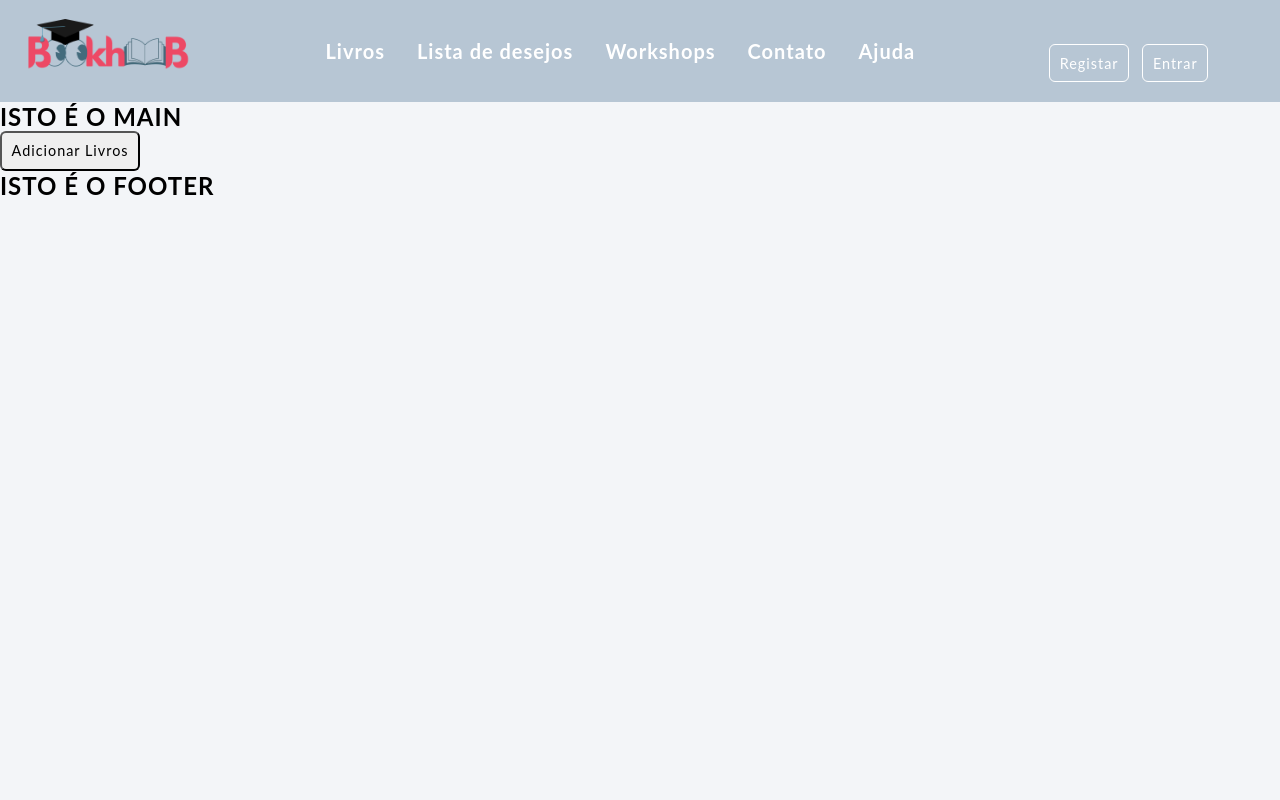
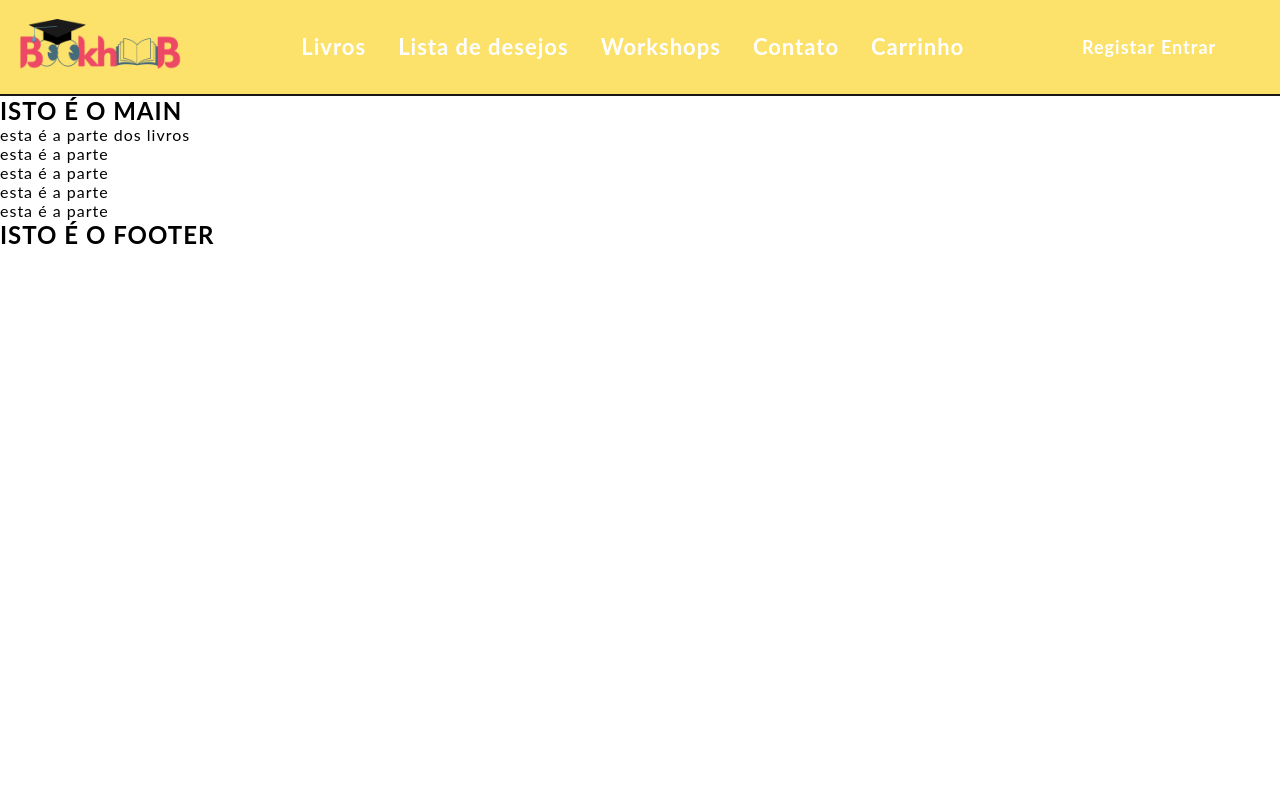
Before and after one commit to GomesGuilhermePT07/bookhub, a PHP site: page / in a window 1280 px wide. Run offline with PHP 8.4, Linux system fonts and the light colour scheme; some web fonts are replaced.

Commit message:
mudei a cor do header

```diff
--- a/assets/css/index_style.css
+++ b/assets/css/index_style.css
@@ -10,39 +10,28 @@
 
 :root{
     --color-dark1: #181818;
-    --color-dark2: #414141;
-    --color-dark3: #a3a3a3;
     --color-red1: #e52b4b;
-    /*--color-blue1: #426877;*/
-    --color-blue1: #7d9ab3;
-    --color-blue2: #8fa7bb;
-    --color-blue3: #9aafc2;
-    --color-blue4: #b7c6d4;
-    --color-blue5: #cad5df;
-    --color-blue6: #d8e0e7;
-    --color-blue7: #e9edf1;
-    --color-blue8: #f3f5f8;
+    --color-header: #fce16b;
+    --color-letters-header: #696969;
+    --color-footer: #ede6d6;
     --color-white: #ffffff;
-    /*--color-grey: #707070;
-    --color-grey1: #d4d4d4;
-    --color-grey2: #dddddd;*/
 }
 
 body{
-    background-color: var(--color-blue8);
+    background-color: var(--color-white);
     height: 100vh;
 }
 
 header{
-    font-size: 50px;
     font-weight: bold;
     display: flex;
     justify-content: space-around;
+    border-bottom: 2px solid var(--color-dark1);
     align-items: center;
     gap: 1rem;
     padding: .8rem;
     min-height: 60px;
-    background-color: var(--color-blue4);
+    background-color: var(--color-header);
 }
 
 .box-img-header{
@@ -63,50 +52,37 @@ nav{
 }
 
 .nav-links{
+    font-size: 22px;
     text-decoration: none;
     color: var(--color-white);
 }
 
 .nav-links:hover{
-    font-size: 25px;
-    color: var(--color-blue1);
+    color: var(--color-dark1);
     transition: .4s;
 }
 
 .nav-links:not(:hover){
-    font-size: 20px;
     color: var(--color-white);
     transition: .4s;
 }
 
-.box-btn-action{
-    display: flex;
-    gap: 2rem;
-}
-
-button{
-    padding: .6rem;
-    font-size: .9rem;
-    border-radius: 6px;
-    cursor: pointer;
-}
-
-.btn-action{
-    background-color: transparent;
-    border: 1.5px solid var(--color-white);
-    color: var(--color-white);
-}
-
-.btn-action:hover{
-    background-color: var(--color-blue1);
-    transition: .4s;
-}
-
-.btn-action-ref{
+.btn-action-ref, .btn-action-ref1{
+    font-size: 18px;
     text-decoration: none;
     color: var(--color-white);
 }
 
-.btn-action-ref:hover{
+.btn-action-ref1{
+    margin-left: -7rem;
+}
+
+.btn-action-ref:hover, .btn-action-ref1:hover{
     color: var(--color-dark1);
+    transition: .4s;
 }
+
+.btn-action-ref:not(:hover), .btn-action-ref1:not(:hover){
+    color: var(--color-white);
+    transition: .4s;
+}
--- a/index.html
+++ b/index.html
@@ -4,6 +4,7 @@
     <meta charset="UTF-8">
     <meta http-equiv="X-UA-Compatible" content="IE-edge">
     <meta name="viewport" content="width=device-width, initial-scale=1.0">
+    <link rel="stylesheet" href="https://cdnjs.cloudflare.com/ajax/libs/font-awesome/6.4.0/css/all.min.css">
     <link rel="stylesheet" href="../Módulo Projeto/assets/css/index_style.css">
     <title>BOOKhub</title>
 </head>
@@ -19,38 +20,32 @@
             <a href="#" class="nav-links">Lista de desejos</a>
             <a href="#" class="nav-links">Workshops</a>
             <a href="#" class="nav-links">Contato</a>
-            <a href="#" class="nav-links">Ajuda</a>
+            <a href="#" class="nav-links">Carrinho</a>
         </nav>
-        <div class="box-btn-actions">
-            <button class="btn-action">
-                <a href="../Módulo Projeto/logins/registo com validacao.html" class="btn-action-ref">Registar</a>
-            </button>
-            <button class="btn-action">
-                <a href="../Módulo Projeto/logins/login.html" class="btn-action-ref">Entrar</a>
-            </button>
-        </div>
+            <a href="../Módulo Projeto/logins/registo com validacao.html" class="btn-action-ref">Registar</a>
+            <a href="../Módulo Projeto/logins/login.html" class="btn-action-ref1">Entrar</a>
     </header>
 
     <main>
         <h2>ISTO É O MAIN</h2>
         <section class="first-section">
-            <button>Adicionar Livros</button>
+            <p>esta é a parte dos livros</p>
         </section>
 
         <section class="second-section">
-
+            <p>esta é a parte </p>
         </section>
 
         <section class="third-section">
-
+            <p>esta é a parte </p>
         </section>
 
         <section class="fourth-section">
-
+            <p>esta é a parte </p>
         </section>
 
         <section class="fifth-section">
-
+            <p>esta é a parte </p>
         </section>
     </main>
 
```
